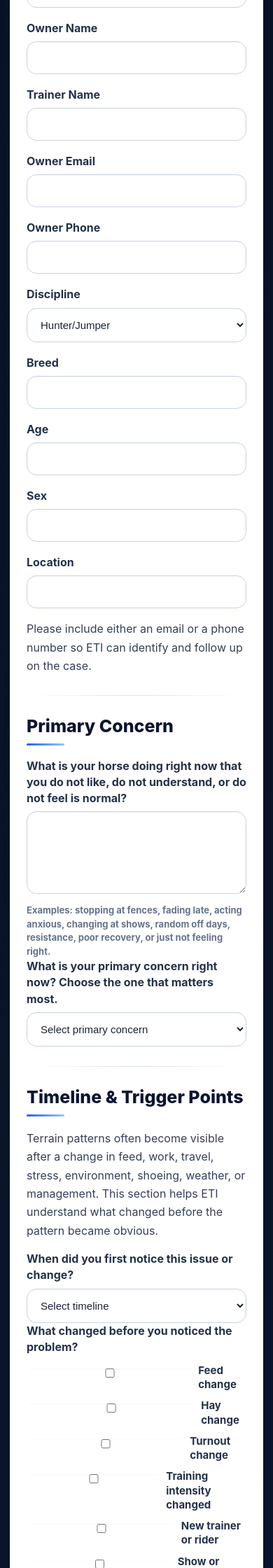
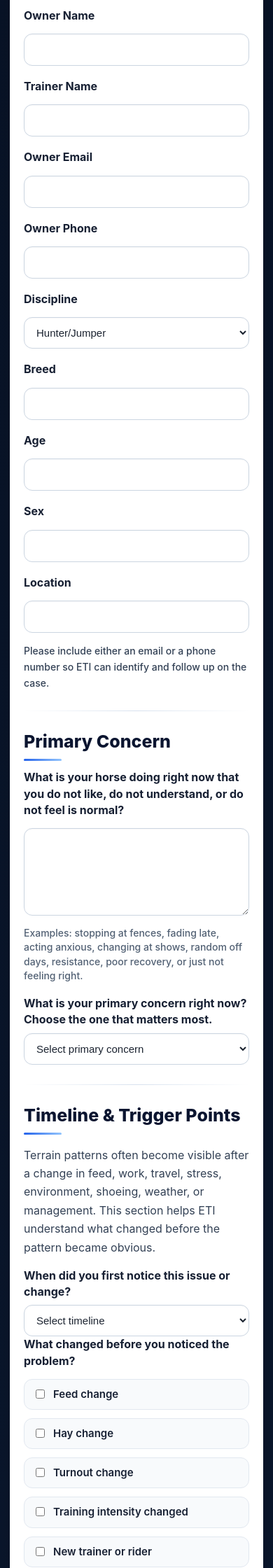
Before and after one commit to Hallinass01/eti-system, a Flask app: page / in a window 390 px wide. Shown: the part 1440-3680 px from the top of the page at 70% size. Run offline with Flask 3, Linux system fonts and the light colour scheme.

Commit message:
Update style.css

```diff
--- a/static/style.css
+++ b/static/style.css
@@ -687,4 +687,152 @@ button:active,.hero-cta:active{
   .check-grid {
     grid-template-columns: 1fr;
   }
+  /* ------------------------------
+   ETI Intake Form Layout Cleanup
+------------------------------ */
+
+form.panel {
+  max-width: 1120px;
+  margin-left: auto;
+  margin-right: auto;
 }
+
+.grid {
+  display: grid;
+  gap: 18px;
+  align-items: start;
+}
+
+.grid.four {
+  grid-template-columns: repeat(3, minmax(0, 1fr));
+}
+
+.grid.three {
+  grid-template-columns: repeat(3, minmax(0, 1fr));
+}
+
+.grid.two {
+  grid-template-columns: repeat(2, minmax(0, 1fr));
+}
+
+label {
+  display: flex;
+  flex-direction: column;
+  gap: 7px;
+  font-weight: 700;
+  color: #172033;
+}
+
+input,
+select,
+textarea {
+  width: 100%;
+  box-sizing: border-box;
+  border: 1px solid #cbd5e1;
+  border-radius: 12px;
+  padding: 12px 13px;
+  font-size: 15px;
+  line-height: 1.35;
+  background: #ffffff;
+}
+
+textarea {
+  min-height: 105px;
+  resize: vertical;
+}
+
+.wide-label {
+  grid-column: 1 / -1;
+  margin-bottom: 18px;
+}
+
+.wide-label textarea {
+  min-height: 125px;
+}
+
+small,
+.helper,
+.helper-text {
+  color: #526174;
+  font-size: 14px;
+  line-height: 1.45;
+  font-weight: 500;
+}
+
+fieldset {
+  border: 1px solid #dbe3ef;
+  border-radius: 18px;
+  padding: 22px;
+  margin: 0;
+  background: #ffffff;
+}
+
+legend {
+  padding: 0 10px;
+  font-weight: 800;
+  color: #0f2747;
+  font-size: 20px;
+}
+
+.check-grid {
+  display: grid;
+  grid-template-columns: repeat(2, minmax(0, 1fr));
+  gap: 12px 18px;
+  margin-top: 14px;
+}
+
+.check-grid label {
+  flex-direction: row;
+  align-items: flex-start;
+  gap: 9px;
+  font-weight: 600;
+  line-height: 1.35;
+  background: #f8fafc;
+  border: 1px solid #e2e8f0;
+  border-radius: 12px;
+  padding: 11px 12px;
+}
+
+.check-grid input[type="checkbox"] {
+  width: auto;
+  margin-top: 3px;
+}
+
+.section-title {
+  margin-top: 8px;
+  margin-bottom: 12px;
+}
+
+.section-divider {
+  margin: 28px 0;
+}
+
+/* Clean mobile stacking */
+@media (max-width: 980px) {
+  .grid.four,
+  .grid.three,
+  .grid.two {
+    grid-template-columns: repeat(2, minmax(0, 1fr));
+  }
+
+  .check-grid {
+    grid-template-columns: 1fr;
+  }
+}
+
+@media (max-width: 680px) {
+  .grid.four,
+  .grid.three,
+  .grid.two {
+    grid-template-columns: 1fr;
+  }
+
+  form.panel {
+    padding: 20px;
+  }
+
+  fieldset {
+    padding: 18px;
+  }
+}
+}
```
